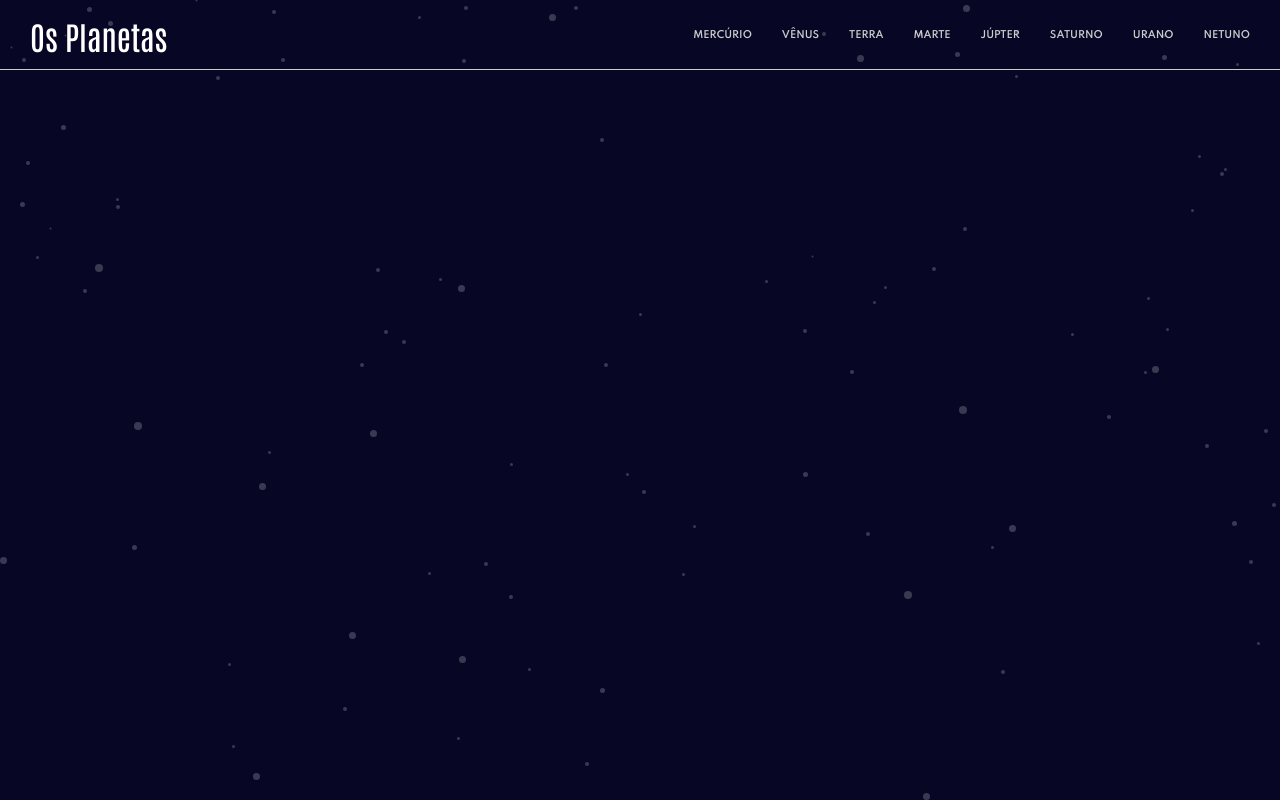
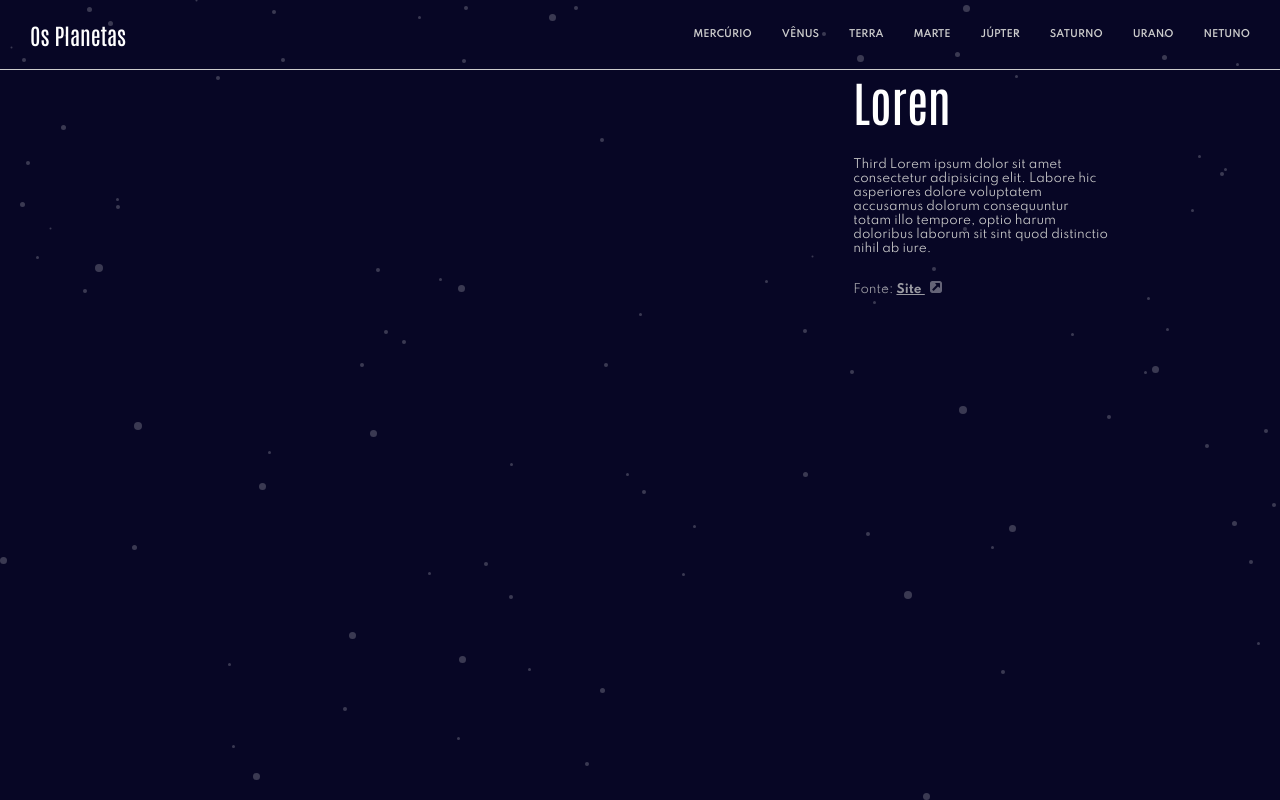
Before and after one commit to linferreira/planets-infos, a React (Create React App) app: page / in a window 1280 px wide. Built offline with nearby package versions, Linux system fonts and the light colour scheme.

Commit message:
feat: create text structure

```diff
--- /dev/null
+++ b/src/components/Content/index.tsx
@@ -0,0 +1,13 @@
+import React from "react";
+import { Description } from "../Description";
+import { Title } from "../Title";
+import { Container } from "./styles";
+
+export const Content: React.FC = () => (
+  <Container>
+    <Title text="Loren" />
+    <Description
+      text=" Third Lorem ipsum dolor sit amet consectetur adipisicing elit. Labore hic asperiores dolore voluptatem accusamus dolorum consequuntur totam illo tempore, optio harum doloribus laborum sit sint quod distinctio nihil ab iure."
+    />
+  </Container>
+);
--- /dev/null
+++ b/src/components/Content/styles.ts
@@ -0,0 +1,5 @@
+import styled from "styled-components";
+
+export const Container = styled.div`
+    grid-area: CT;
+`
--- /dev/null
+++ b/src/components/Description/index.tsx
@@ -0,0 +1,18 @@
+import React from "react";
+import { Paragraph, Source, Wrapper } from "./styles";
+import Icon from "../../assets/icon-source.svg"
+
+interface IProps {
+    text: string
+}
+
+export const Description: React.FC<IProps> = ({text}) => (
+    <Wrapper>
+        <Paragraph>
+            {text}
+        </Paragraph>
+        <Source>
+            Fonte: <a href="#">Site <img src={Icon}/> </a>
+        </Source>
+    </Wrapper>
+)
--- /dev/null
+++ b/src/components/Description/styles.ts
@@ -0,0 +1,28 @@
+import styled from "styled-components";
+
+export const Wrapper = styled.div`
+	max-width: 20vw;
+`
+
+export const Paragraph = styled.p`
+  color: #cccccc;
+  font-size: 0.75em;
+  font-weight: 400;
+	margin: 2vw 0;
+`;
+
+export const Source = styled.div`
+  color: #cccccc;
+  opacity: 0.75;
+  font-size: 0.75em;
+
+  & a {
+    color: #cccccc;
+		font-weight: 700;
+		text-decoration: underline;
+	}
+
+	& a img {
+		margin-left: 5px;
+	}
+`;
--- a/src/components/Layout/index.tsx
+++ b/src/components/Layout/index.tsx
@@ -1,11 +1,12 @@
 import React from "react";
+import { Content } from "../Content";
 import { MainHeader } from "../MainHeader";
 import {Grid} from "./styles";
 
-const Layout: React.FC = ({ children }) => (
+const Layout: React.FC = () => (
   <Grid>
     <MainHeader/>
-    {children}
+    <Content />
   </Grid>
 );
 
--- a/src/components/Layout/styles.ts
+++ b/src/components/Layout/styles.ts
@@ -11,7 +11,7 @@ import styled from "styled-components";
 
  export const Grid = styled.div`
   display: grid;
-  grid-template-columns: 250px auto;
+  grid-template-columns: 2fr 1fr;
   grid-template-rows: 70px auto;
 
   grid-template-areas:
--- a/src/components/MainHeader/styles.ts
+++ b/src/components/MainHeader/styles.ts
@@ -9,6 +9,7 @@ export const Header = styled.header`
   border-bottom: 1px solid #cccccc;
 
   & > h1 {
+    font-size: 1.4em;
     color: #fff;
     font-family: "Antonio", sans-serif;
     font-weight: 400;
--- /dev/null
+++ b/src/components/Title/index.tsx
@@ -0,0 +1,10 @@
+import React from 'react'
+import {Text } from './styles'
+
+interface IProps {
+    text: string
+}
+
+export const Title: React.FC<IProps> = ({text}) => (
+    <Text>{text}</Text>
+)
--- /dev/null
+++ b/src/components/Title/styles.ts
@@ -0,0 +1,8 @@
+import styled from "styled-components";
+
+export const Text = styled.h2`
+    color: #fff;
+    font-family: "Antonio", sans-serif;
+    font-weight: 400;
+    font-size: 3em;
+`
--- a/src/styles/GlobalStyles.ts
+++ b/src/styles/GlobalStyles.ts
@@ -1,5 +1,5 @@
 import { createGlobalStyle } from "styled-components";
-import background from '../assets/background-stars.svg';
+import Background from '../assets/background-stars.svg';
 
 export default createGlobalStyle`
   * {
@@ -10,7 +10,7 @@ export default createGlobalStyle`
 
   html, body, #root {
     height: 100%;
-    background: url(${background}) #070625 ;
+    background: url(${Background}) #070625 ;
   }
 
   *, button, input {
```
Also changed, not shown: src/assets/favicon-32x32.png (deleted), 1 other file (tests, documents, lock files or other folders).
